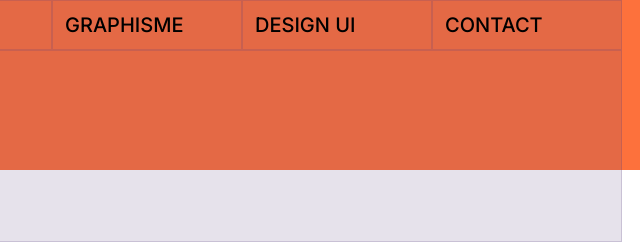
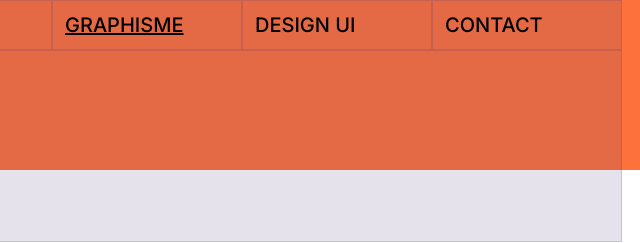
Before and after one commit to Pauline-Spicher/portfolio, a website built with Parcel: page src/affiches.html in a window 1280 px wide. Shown: the top 243 px of the page, 588-1228 px from the left. Built offline with nearby package versions, Linux system fonts and the light colour scheme; a web font is replaced by a local one.

Commit message:
catégories soulignées

```diff
--- a/src/affiches.html
+++ b/src/affiches.html
@@ -20,7 +20,7 @@
             <div class="ACCUEIL-right"><a href="index.html"><h4>ACCUEIL</h4></a></div>
           </div>
           <div class="col-2"><a href="projets.html"><h4>PHOTOS</h4></a></h4></div>
-          <div class="col-2"><a href="/src/GRAPHISME.html"><h4>GRAPHISME</h4></a></div>
+          <div class="col-2"><a href="/src/GRAPHISME.html"><h4><u>GRAPHISME</u></h4></a></div>
           <div class="col-2"><a href="designUI.html"><h4>DESIGN UI</h4></a></div>
           <div class="col-2"><a href="contact.html"><h4>CONTACT</h4></a></div>
 
```
Also changed, not shown: src/logos.html (+1 -1 lines), src/travaux.html (+1 -1 lines).
